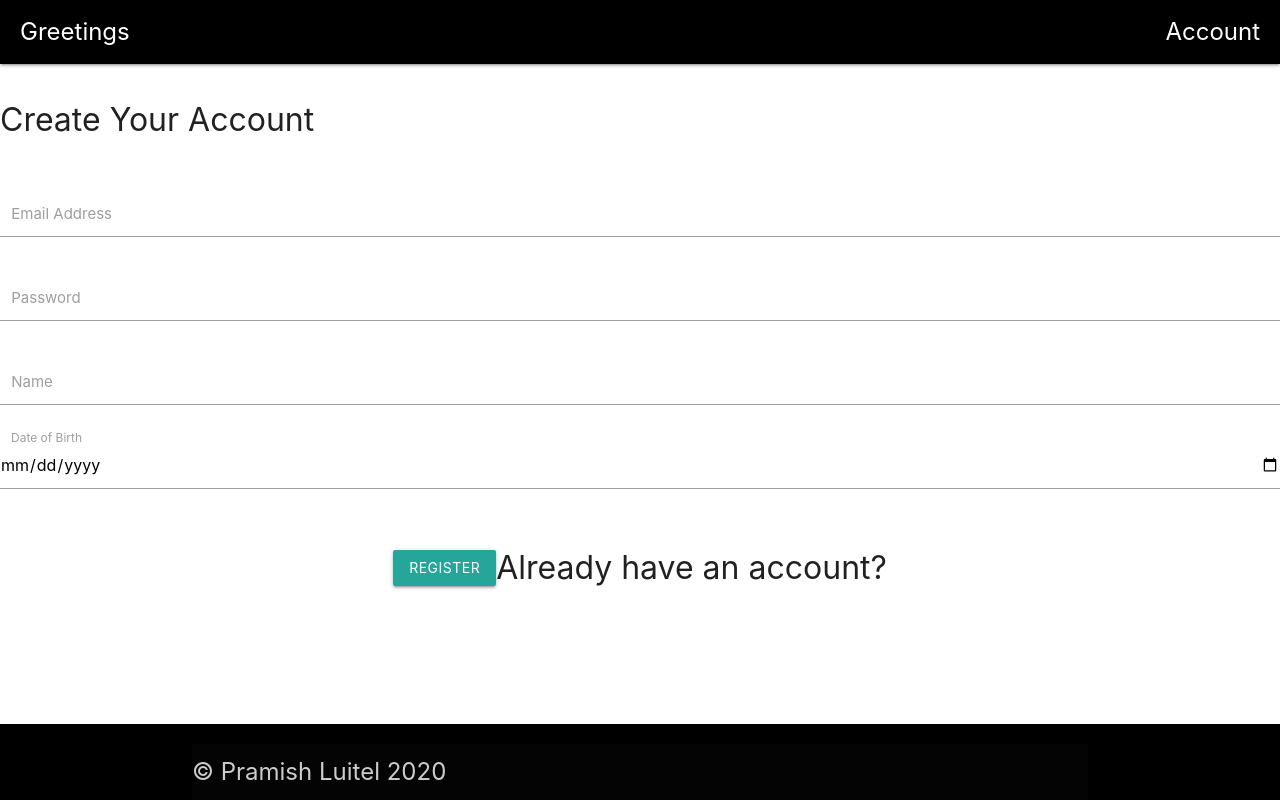
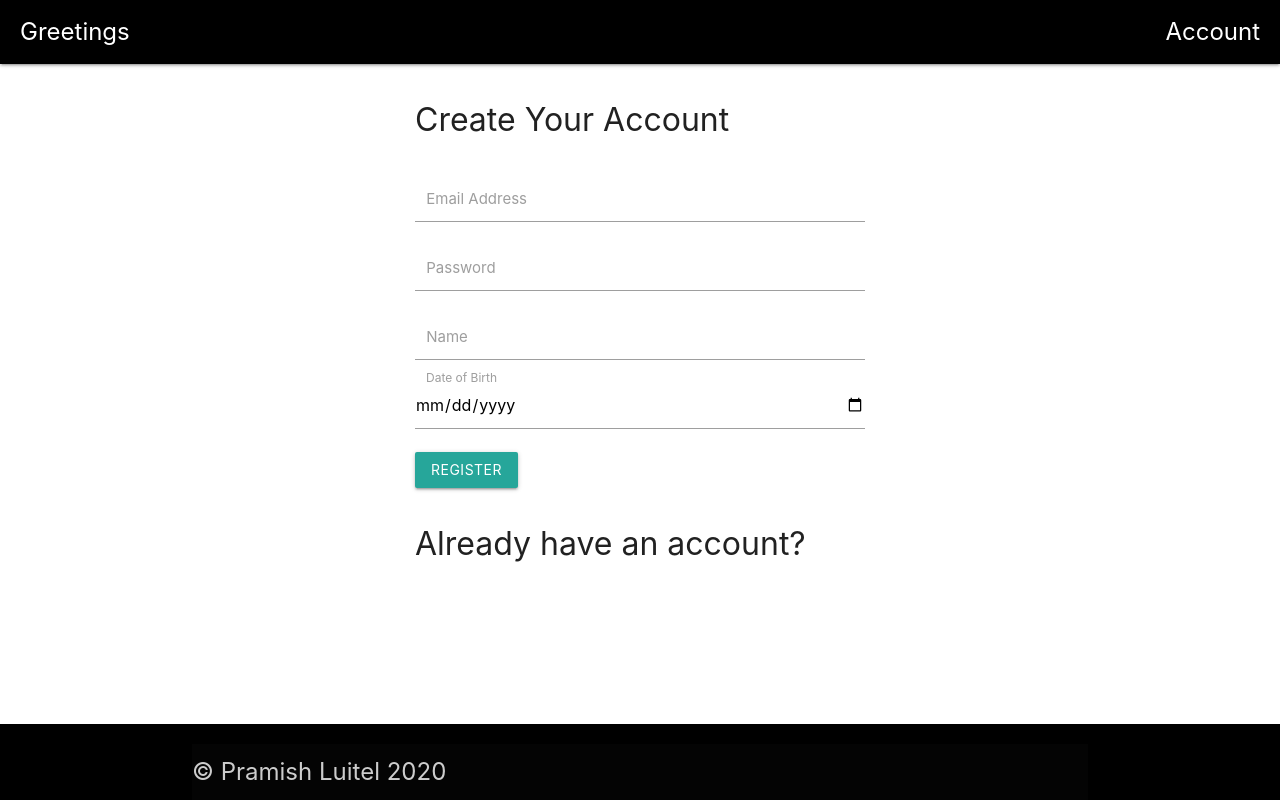
Before and after one commit to pramish/greetings-client, a React (Create React App) app: page /accounts in a window 1280 px wide. Built offline with nearby package versions, Linux system fonts and the light colour scheme.

Commit message:
account page ui changed

```diff
--- a/src/App.css
+++ b/src/App.css
@@ -13,19 +13,7 @@
 }
 
 .authform {
-	display: flex;
-	/* flex-wrap: wrap; */
-	flex-flow: column;
-	align-content: center;
-	justify-content: space-evenly;
-	/* align-items: stretch; */
-}
-
-.submitbtn {
-	display: flex;
-	flex-wrap: wrap;
-	justify-content: center;
-	align-items: center;
+	width: 30rem;
 }
 
 .logintext {
@@ -36,3 +24,9 @@
 .fields {
 	width: auto;
 }
+
+.form-box-container {
+	display: flex;
+	justify-content: center;
+	align-items: center;
+}
--- a/src/Components/DashboardComponents/DashboardItem.js
+++ b/src/Components/DashboardComponents/DashboardItem.js
@@ -2,9 +2,9 @@ import React, { useState, useEffect } from 'react';
 import { Link } from 'react-router-dom';
 import { AddFriendsForm } from './AddFriendsForm/AddFriendsForm';
 import { SwitchFriendsComponent } from './ToggleFriends/SwitchFriendsComponent';
+import '../../App.css';
 export const DashboardItem = (props) => {
   const [myFriends, setMyFriends] = useState([]);
-
   const [addFriend, setAddFriend] = useState();
   const [getFriend, setGetFriend] = useState();
 
@@ -46,8 +46,8 @@ export const DashboardItem = (props) => {
   const friends = myFriends.map((eachFriends) => (
     <div className='row'>
       <div className='col s12 m6'>
-        <div className='card blue-grey darken-1 dashboard-container-item'>
-          <div className='card-content white-text'>
+        <div className=' card-content card blue-grey darken-1'>
+          <div className=' white-text'>
             <span className='card-title'>{eachFriends.name}</span>
             <p>{eachFriends.email}</p>
             <p>{eachFriends.date_of_birth}</p>
@@ -65,7 +65,7 @@ export const DashboardItem = (props) => {
   //   console.log('Hello haha', myFriends);
   // };
   return (
-    <div>
+    <div className='friends-component'>
       <SwitchFriendsComponent
         handleAddFriend={addFriends}
         handleGetFriend={getFriends}
--- a/src/Components/DashboardComponents/ToggleFriends/SwitchFriendsComponent.js
+++ b/src/Components/DashboardComponents/ToggleFriends/SwitchFriendsComponent.js
@@ -1,4 +1,5 @@
 import React, { useState } from 'react';
+import '../../../App.css';
 
 export const SwitchFriendsComponent = (props) => {
   const [addFriend, setAddFriend] = useState(true);
@@ -12,7 +13,7 @@ export const SwitchFriendsComponent = (props) => {
     props.handleGetFriend(getFriend);
   };
   return (
-    <div>
+    <div className='toggle-button'>
       <button
         className='btn waves-effect waves-light'
         type='button'
--- a/src/Components/Landing/Dashboard.js
+++ b/src/Components/Landing/Dashboard.js
@@ -1,15 +1,20 @@
 import React from 'react';
 import { Header } from '../Header/Header';
-import { Footer } from '../Footer/Footer';
+// import { Footer } from '../Footer/Footer';
 import { DashboardItem } from '../DashboardComponents/DashboardItem';
+import '../../App.css';
 
 const DashBoard = (props) => {
   return (
     <div>
       <Header />
-      <h1>Dashboard</h1>
-      <DashboardItem />
-      <Footer />
+      <div className='dashboard'>
+        <div>
+          <h3>Dashboard</h3>
+        </div>
+        <DashboardItem />
+        {/* <Footer /> */}
+      </div>
     </div>
   );
 };
--- a/src/Components/Landing/Landing.js
+++ b/src/Components/Landing/Landing.js
@@ -78,12 +78,13 @@ const Landing = (props) => {
     <div>
       <Header />
       <>
+        <div className='form-box-container'>
+          <form onSubmit={handleAuth}>
             <div>
               <p className='logintext'>
                 {register ? 'Create Your Account' : 'Access your account'}
               </p>
             </div>
-        <form onSubmit={handleAuth}>
             <div className='authform'>
               <div className='input-field col s6 fields'>
                 <input
@@ -150,11 +151,14 @@ const Landing = (props) => {
                   onClick={() => setRegister(() => !register)}
                   className='logintext'
                 >
-                {register ? 'Already have an account?' : "Don't Have account?"}
+                  {register
+                    ? 'Already have an account?'
+                    : "Don't Have account?"}
                 </p>
               </div>
             </div>
           </form>
+        </div>
       </>
       <Footer />
     </div>
```
Lines whose indentation alone changed are shown as unchanged.
